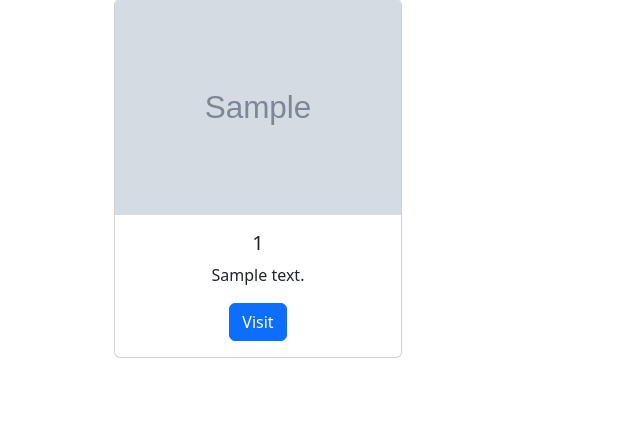
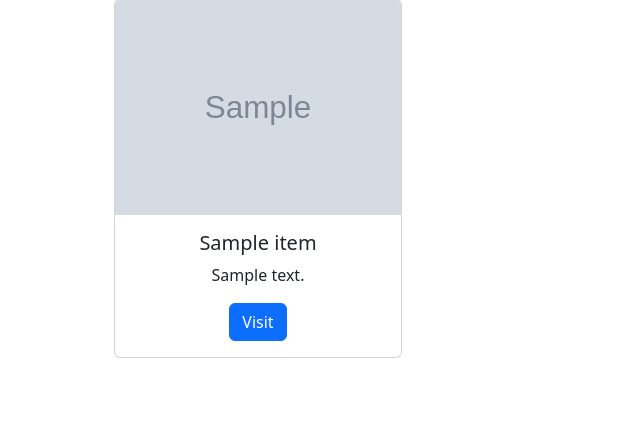
Before and after one commit to orangemaxx/RelevantImplications, a Flask app: template templates/pages/index.html in a window 1280 px wide. Shown: the part 487-912 px from the top of the page, without its empty margins (0-640 px from the left). Run offline with Flask 3, Linux system fonts and the light colour scheme; the template is opened without the code that fills it: most values are stand-ins (such as "Sample title", 1, 10 or a date in 2020); grey boxes marked "Sample" are stand-in pictures; parts of the project's set-up code (start-up, migrations or seed data) failed here and were passed over; some libraries are stand-ins or nearby versions.

Commit message:
i think i finna do it manually
Signed-off-by: Max H <49844637+orangemaxx@users.noreply.github.com>

```diff
--- a/app.py
+++ b/app.py
@@ -6,7 +6,7 @@ import shutil
 with open("pages.json", "r") as file:
     pages = json.load(file)
 with open("static/implications.json", "r") as file:
-    implications = json.load(file)
+    grid = json.load(file)
 
 
 app = Flask(__name__)
@@ -19,7 +19,7 @@ def savefile(filename, args, template):
     current_dir = os.path.dirname(__file__)
     rel_path = "/build/" + filename
     with open(current_dir + rel_path, "w") as f:
-        f.write(render_template("pages/"+template, **args, grid=implications))
+        f.write(render_template("pages/"+template, **args, grid=grid))
 
 with app.app_context():
     for page in pages:
--- a/static/implications.json
+++ b/static/implications.json
@@ -1,6 +1,6 @@
 {
     "Safety": {
         "desc": "blah blah blah",
-        "thumb": "health-safety.png"
+        "thumb": "/static/img/rel-impl/health-safety.png"
     }
 }
--- a/templates/pages/index.html
+++ b/templates/pages/index.html
@@ -11,13 +11,13 @@
     <!-- TODO: come back and center ts grid system i actually gotta start doing stuff so i give up on this for now come back later -->
     <div class="container text-center mt-5 p-5">
         <div class="row">
-            {% for i in grid %}
+            {% for item in grid %}
             <div class="col-sm p-2">
                 <div class="card" style="width: 18rem;">
-                    <img src="/static/img/rel-impl/{{i['thumb']}}" alt="" class="card-img-top">
+                    <img src={{item['thumb']}} alt={{item}} class="card-img-top">
                     <div class="card-body">
-                        <h5 class="card-title">{{i}}</h5>
-                        <p class="card-text">{{i.desc}}</p>
+                        <h5 class="card-title">{{item}}</h5>
+                        <p class="card-text">{{item['desc']}}</p>
                         <a href="" class="btn btn-primary">Visit</a>
                     </div>
                 </div>
```
